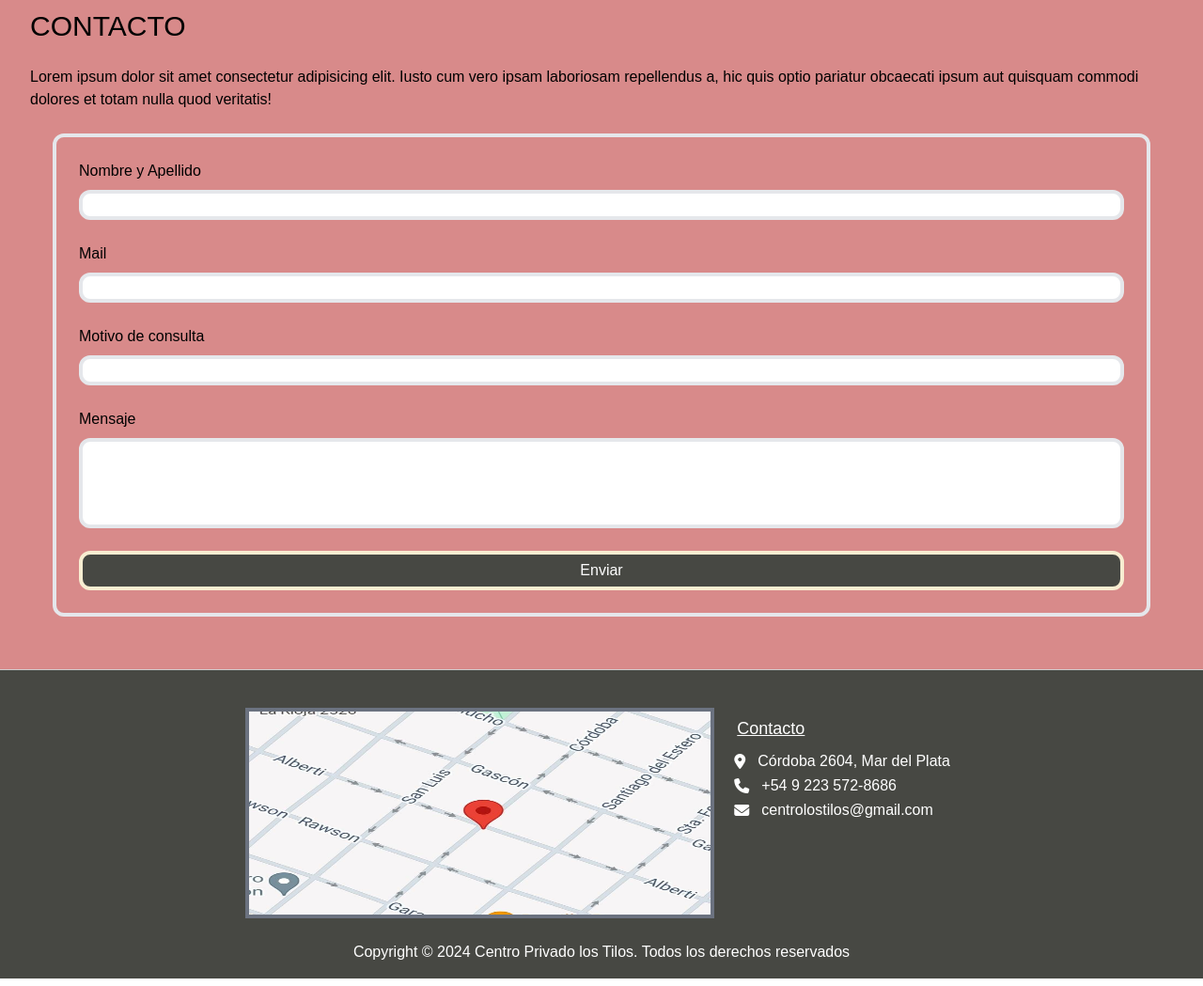
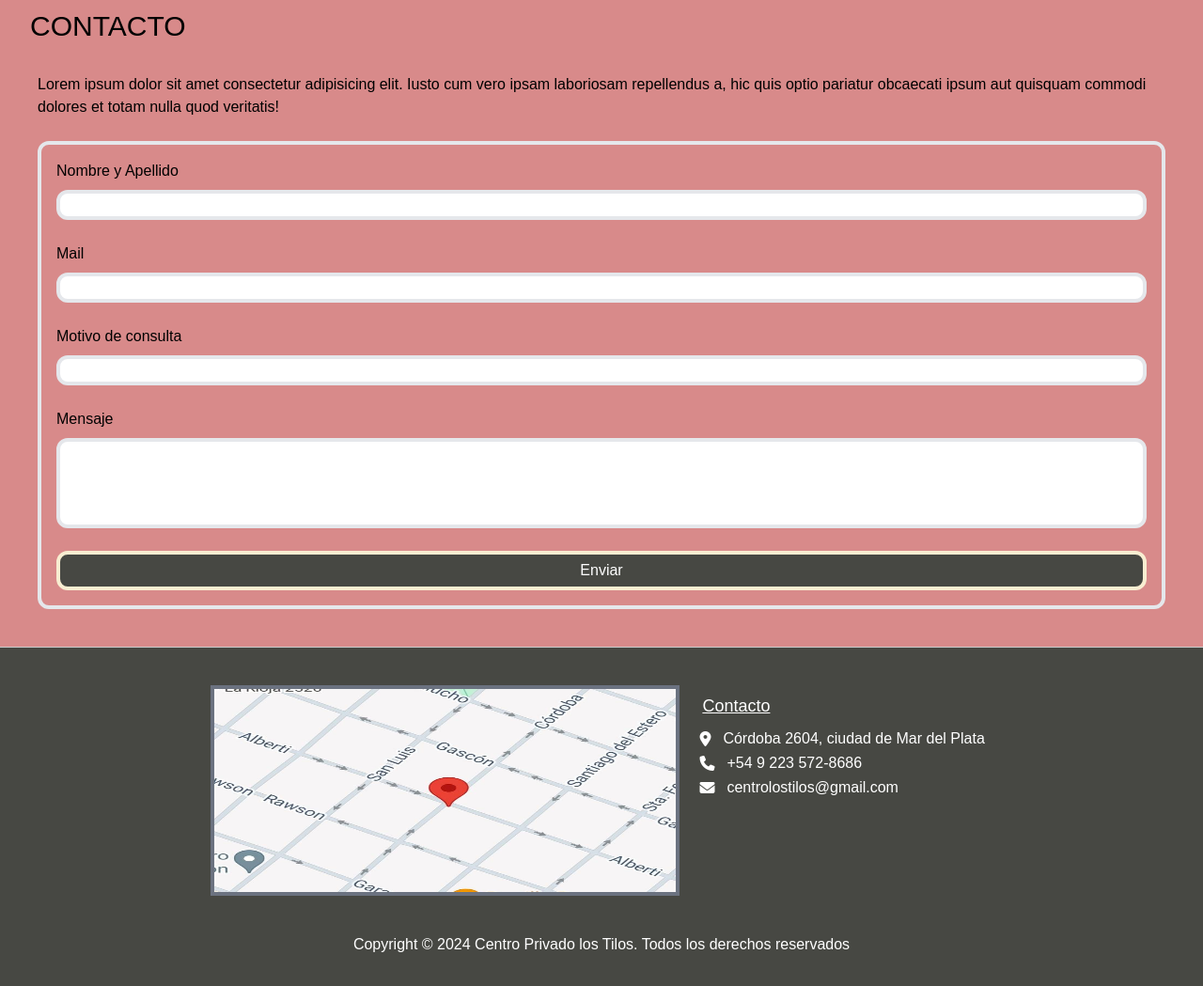
Before and after one commit to frandatagh/lostilosweb, a plain HTML site: page index.html in a window 1280 px wide. Shown: the part 1940-2989 px from the top of the page at 94% size. Drawn offline with nearby package versions, Linux system fonts and the light colour scheme.

Commit message:
ajustando

```diff
--- a/index.html
+++ b/index.html
@@ -149,9 +149,9 @@
     <section class="section-04">
         <h2 class="text-3xl">CONTACTO</h2>
         <br/>
-        <p>Lorem ipsum dolor sit amet consectetur adipisicing elit. Iusto cum vero ipsam laboriosam repellendus a, hic quis optio pariatur obcaecati ipsum aut quisquam commodi dolores et totam nulla quod veritatis!</p>
-        <div class="p-2 m-4">
-            <form action="" class="border-4 rounded-xl p-6 flex flex-col">
+        <p class="p-2">Lorem ipsum dolor sit amet consectetur adipisicing elit. Iusto cum vero ipsam laboriosam repellendus a, hic quis optio pariatur obcaecati ipsum aut quisquam commodi dolores et totam nulla quod veritatis!</p>
+        <div class="p-2 mt-2">
+            <form action="" class="border-4 rounded-xl p-4 flex flex-col">
                 <span>Nombre y Apellido</span>
                 <input type="text" class="border-4 mt-2 rounded-xl hover:border-gray-300">
                 <br/>
@@ -176,7 +176,7 @@
                 <h4 class="underline p-2 sm:text-lg">Contacto</h4>
                 <div class="flex items-center">
                     <i class="fa-solid fa-location-dot"></i>
-                    <p class="px-2 text-xs sm:text-base">Córdoba 2604, Mar del Plata</p>
+                    <p class="px-2 text-xs sm:text-base">Córdoba 2604, ciudad de Mar del Plata</p>
                 </div>
                 <div class="flex items-center">
                     <i class="fa-solid fa-phone"></i>
@@ -188,7 +188,7 @@
                 </div>
             </div>
         </div>
-        <p>Copyright © 2024 Centro Privado los Tilos. Todos los derechos reservados</p>
+        <p class="p-4 text-xs sm:text-base">Copyright © 2024 Centro Privado los Tilos. Todos los derechos reservados</p>
     </footer>
 
     <script>
```
